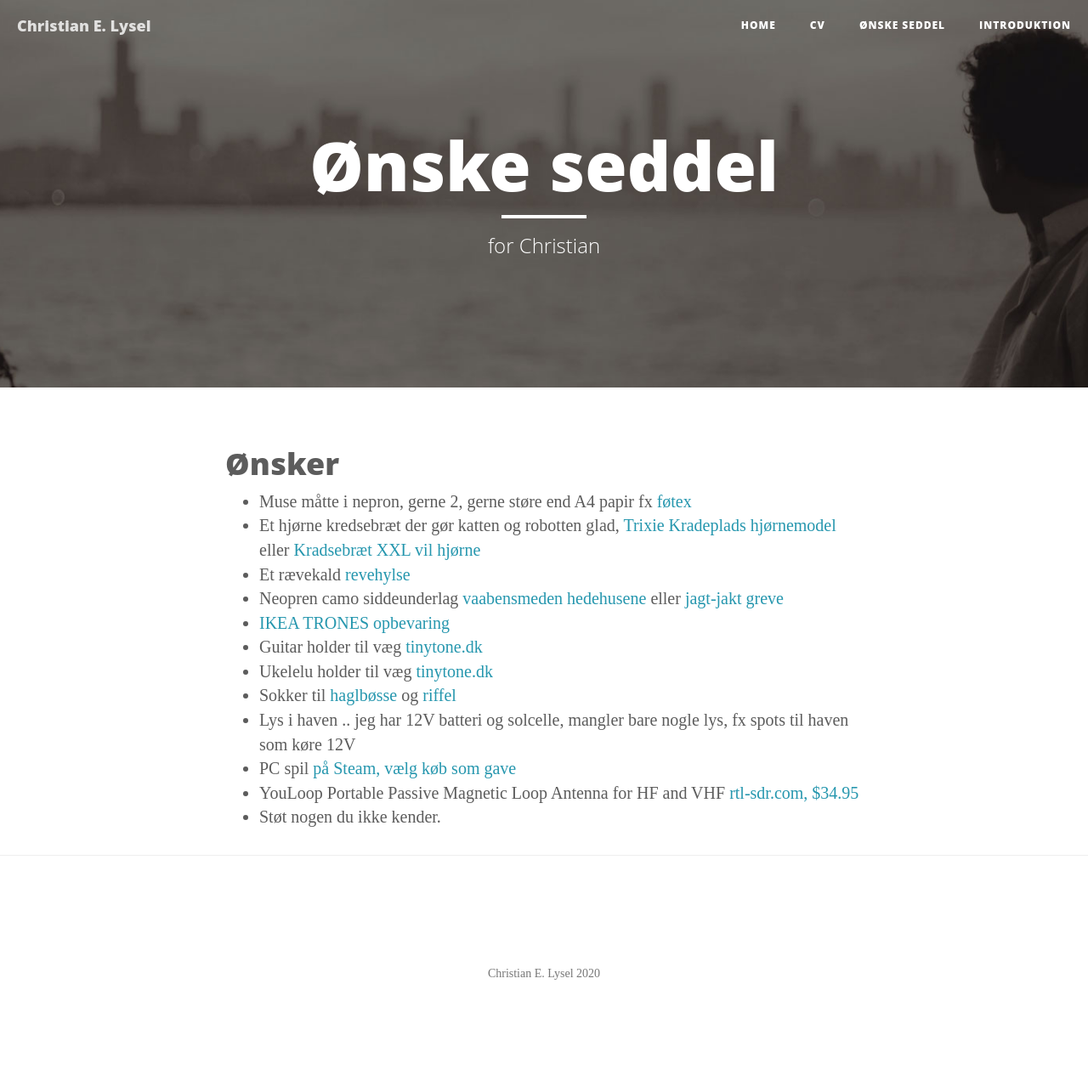
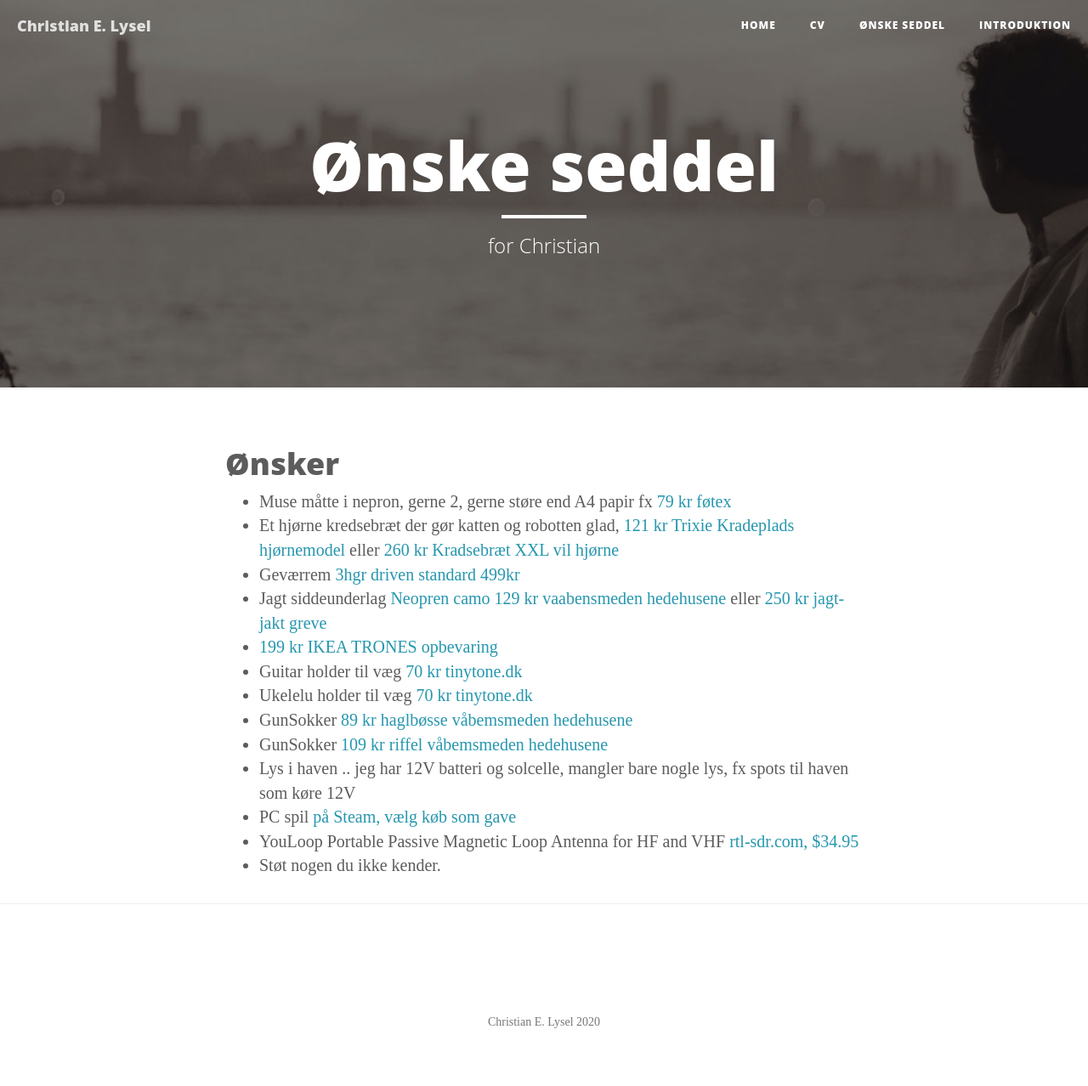
Before and after one commit to clysel/christian.lysel.net, a Jekyll site: the page built from gave.markdown, in a window 1280 px wide. Shown: the whole page at 85% size. Built offline with Jekyll 4.4.1, drawn with Linux system fonts in a browser that asks for light colours; before the commit the page ends 1221 px from its top, so only the background shows below that.

Commit message:
Update gave.markdown

```diff
--- a/gave.markdown
+++ b/gave.markdown
@@ -6,14 +6,15 @@ header-img: "img/about-bg.jpg"
 ---
 # Ønsker
 
-* Muse måtte i nepron, gerne 2, gerne støre end A4 papir fx [føtex](https://www.foetex.dk/produkter/musemaatte-40-x-45-cm-sort/100516636/)
-* Et hjørne kredsebræt der gør katten og robotten glad, [Trixie Kradeplads hjørnemodel](https://www.brekz.dk/kradsetrae/trixie-kradseplade-hjornemodel.html) eller [Kradsebræt XXL vil hjørne](https://www.brekz.dk/kradsetrae/kradsebraet-xxl-til-vaeghjorner-38x75-cm-bxh.html)
-* Et rævekald [revehylse](https://www.huntinglife.net/webshop/87-lokkefugle-kald-og-net/29219-revehylsa-raevelokkekald-/)
-* Neopren camo siddeunderlag [vaabensmeden hedehusene](https://vaabensmeden.dk/shop/jagt/paa-jagten/stole-rygsaekke/neopren-camo-siddeunderlag/) eller [jagt-jakt greve](https://jagt-jakt.dk/siddeunderlag-276/sidde-pude-firkantet-stor-p2428)
-* [IKEA TRONES opbevaring](https://www.ikea.com/dk/da/p/trones-skoskab-opbevaring-hvid-00397307/)
-* Guitar holder til væg [tinytone.dk](https://tinytone.dk/produkt/guitarholder-til-vaeg-ogh-1/)
-* Ukelelu holder til væg [tinytone.dk](https://tinytone.dk/produkt/vaegholder-til-ukulele-sort/)
-* Sokker til [haglbøsse](https://vaabensmeden.dk/shop/tilbehoer/tilbehoer-til-vaabenskab/gun-sock-til-haglvaaben/) og [riffel](https://vaabensmeden.dk/shop/tilbehoer/tilbehoer-til-vaabenskab/gun-sock-til-haglvaaben-kopier/)
+* Muse måtte i nepron, gerne 2, gerne støre end A4 papir fx [79 kr føtex](https://www.foetex.dk/produkter/musemaatte-40-x-45-cm-sort/100516636/)
+* Et hjørne kredsebræt der gør katten og robotten glad, [121 kr Trixie Kradeplads hjørnemodel](https://www.brekz.dk/kradsetrae/trixie-kradseplade-hjornemodel.html) eller [260 kr Kradsebræt XXL vil hjørne](https://www.brekz.dk/kradsetrae/kradsebraet-xxl-til-vaeghjorner-38x75-cm-bxh.html)
+* Geværrem [3hgr driven standard 499kr](https://xtragrej.dk/shop/573-gevaerremme/9436-3hgr-driven-gevaerrem/)
+* Jagt siddeunderlag [Neopren camo 129 kr vaabensmeden hedehusene](https://vaabensmeden.dk/shop/jagt/paa-jagten/stole-rygsaekke/neopren-camo-siddeunderlag/) eller [ 250 kr jagt-jakt greve](https://jagt-jakt.dk/siddeunderlag-276/sidde-pude-firkantet-stor-p2428)
+* [199 kr IKEA TRONES opbevaring](https://www.ikea.com/dk/da/p/trones-skoskab-opbevaring-hvid-00397307/)
+* Guitar holder til væg [70 kr tinytone.dk](https://tinytone.dk/produkt/guitarholder-til-vaeg-ogh-1/)
+* Ukelelu holder til væg [70 kr tinytone.dk](https://tinytone.dk/produkt/vaegholder-til-ukulele-sort/)
+* GunSokker [89 kr haglbøsse våbemsmeden hedehusene](https://vaabensmeden.dk/shop/tilbehoer/tilbehoer-til-vaabenskab/gun-sock-til-haglvaaben/)
+* GunSokker [109 kr riffel våbemsmeden hedehusene](https://vaabensmeden.dk/shop/tilbehoer/tilbehoer-til-vaabenskab/gun-sock-til-haglvaaben-kopier/)
 * Lys i haven .. jeg har 12V batteri og solcelle, mangler bare nogle lys, fx spots til haven som køre 12V
 * PC spil [på Steam, vælg køb som gave](https://store.steampowered.com/wishlist/profiles/76561197993716838/#sort=order)
 * YouLoop Portable Passive Magnetic Loop Antenna for HF and VHF [rtl-sdr.com, $34.95](https://www.rtl-sdr.com/buy-rtl-sdr-dvb-t-dongles/?add-to-cart=41564)
```
